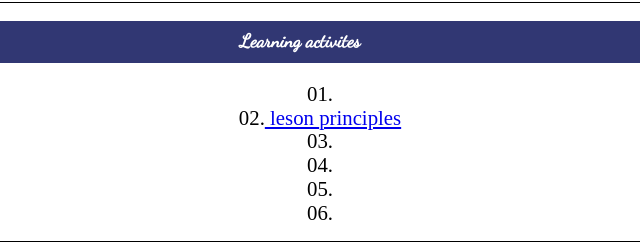
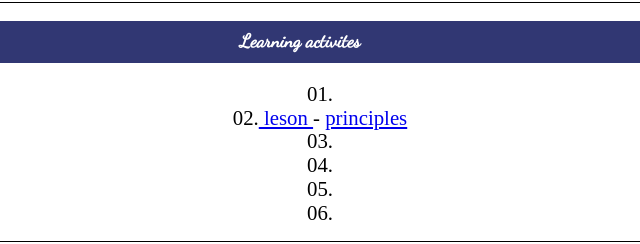
Before and after one commit to tanbeast/wdd230, a plain HTML site: page index.html in a window 1280 px wide. Shown: the part 373-617 px from the top of the page, 340-980 px from the left. Drawn offline with nearby package versions, Linux system fonts and the light colour scheme.

Commit message:
seperate links

```diff
--- a/index.html
+++ b/index.html
@@ -37,7 +37,7 @@
             <h3>Learning activites</h3>
             <ul>
                 <li>01.<a></a></li>
-                <li>02.<a href="https://tanbeast.github.io/wdd230/Lesson02/design"> leson </a><a href="https://tanbeast.github.io/wdd230/Lesson02/design-principles">principles</a></li>
+                <li>02.<a href="https://tanbeast.github.io/wdd230/Lesson02/design"> leson </a> - <a href="https://tanbeast.github.io/wdd230/Lesson02/design-principles">principles</a></li>
                 <li>03.<a></a></li>
                 <li>04.<a></a></li>
                 <li>05.<a></a></li>
```
